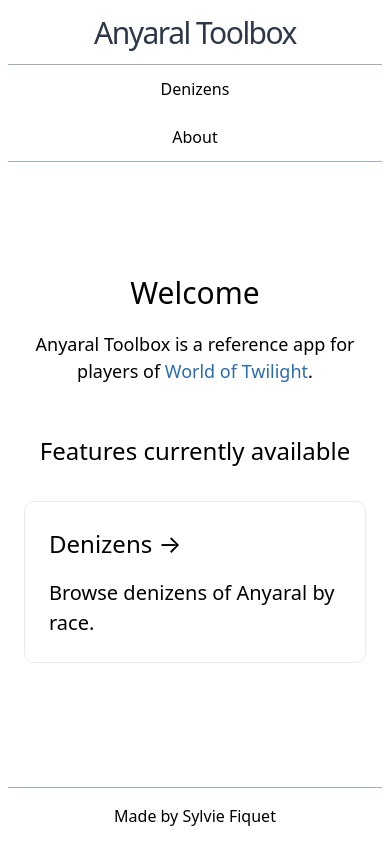
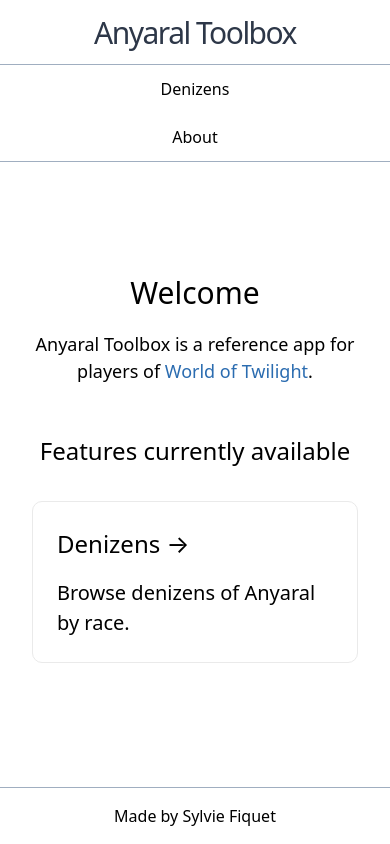
Before and after one commit to sfiquet/anyaral, a Next.js app: page / in a window 390 px wide. Built offline with nearby package versions, Linux system fonts and the light colour scheme.

Commit message:
improve layout

```diff
--- a/components/footer.js
+++ b/components/footer.js
@@ -1,9 +1,11 @@
 export default function Footer(){
   return (
     <footer className="w-full border-t border-solid border-gray-500 py-4 text-center">
-      <p>
-        Made by Sylvie Fiquet
-      </p>
+      <div className="max-w-3xl mx-auto px-4">
+        <p>
+          Made by Sylvie Fiquet
+        </p>
+      </div>
     </footer>
   )
 }
--- a/components/header.js
+++ b/components/header.js
@@ -5,9 +5,9 @@ export default function Header(){
     <header className="w-full border-b border-solid border-gray-500">
       <nav aria-label="Main" role="navigation" className="flex flex-wrap justify-center sm:justify-between items-center max-w-3xl mx-auto">
 
-          <a className="text-3xl text-gray-800 font-light tracking-tighter my-2" href="/">{appName}</a>
+          <a className="text-3xl text-gray-800 font-light tracking-tighter my-2 px-4" href="/">{appName}</a>
           <div hidden>Menu</div>
-          <ul className="w-full sm:w-auto flex flex-col sm:flex-row sm:space-x-4 border-t sm:border-0 border-solid border-gray-500">
+          <ul className="w-full sm:w-auto flex flex-col sm:flex-row sm:space-x-4 border-t sm:border-0 border-solid border-gray-500 sm:pr-4">
             <li><a className="justify-center text-current" href="/denizens/">Denizens</a></li>
             <li><a className="justify-center text-current" href="/about/">About</a></li>
           </ul>
--- a/components/layout.js
+++ b/components/layout.js
@@ -1,20 +1,19 @@
 import Meta from './meta'
 import Header from './header'
 import Footer from './footer'
-import styles from '../styles/Home.module.css'
 
 export default function Layout({ children }) {
   return (
-    <div className={styles.container}>
-      <Meta />
+    <div className="min-h-screen flex flex-col">
+        <Meta />
 
-      <Header />
+        <Header />
 
-      <main className={styles.main}>
-        {children}
-      </main>
+        <div className="flex-grow flex py-8 px-4">
+          {children}
+        </div>
 
-      <Footer />
+        <Footer />
     </div>
   )
 }
--- a/pages/about.js
+++ b/pages/about.js
@@ -1,16 +1,18 @@
+import { appName } from '../app.config.js'
 import Layout from '../components/layout'
 
 function About(){
   return (
     <Layout>
-      <div className="space-y-4">
+      <main className="max-w-3xl mx-auto space-y-4">
+        <h1 className="text-3xl">About {appName}</h1>
         <p>
           This site is a prototype for a <a href="http://worldoftwilight.com">World of Twilight</a> reference. Currently the purpose is to gather feedback on what players need.
         </p>
         <p>
           Please get in touch and tell me what works, what doesn't, and which new features would make it really special.
         </p>
-      </div>
+      </main>
     </Layout>
   );
 }
--- a/pages/index.js
+++ b/pages/index.js
@@ -5,6 +5,7 @@ import styles from '../styles/Home.module.css'
 export default function Home() {
   return (
     <Layout>
+      <main className="flex flex-col justify-center items-center max-w-3xl mx-auto">
         <h1 className="text-3xl text-center">
           Welcome
         </h1>
@@ -14,12 +15,13 @@ export default function Home() {
         </p>
 
         <h2 className="text-2xl text-center mt-12">Features currently available</h2>
-      <div className={styles.grid}>
+        <div className="flex justify-center items-center flex-wrap mt-4 w-full sm:w-auto flex-col sm:flex-row max-w-3xl">
           <a href="#" className={styles.card}>
             <h3>Denizens <span aria-hidden="true">&rarr;</span></h3>
             <p>Browse denizens of Anyaral by race.</p>
           </a>
         </div>
+      </main>
     </Layout>
   )
 }
--- a/styles/Home.module.css
+++ b/styles/Home.module.css
@@ -1,57 +1,3 @@
-.container {
-  min-height: 100vh;
-  padding: 0 0.5rem;
-  display: flex;
-  flex-direction: column;
-  justify-content: center;
-  align-items: center;
-}
-
-.main {
-  padding: 2rem 0;
-  flex: 1;
-  display: flex;
-  flex-direction: column;
-  justify-content: center;
-  align-items: center;
-}
-
-.title a {
-  color: #0070f3;
-  text-decoration: none;
-}
-
-.title a:hover,
-.title a:focus,
-.title a:active {
-  text-decoration: underline;
-}
-
-.title {
-  margin: 0;
-  line-height: 1.15;
-  font-size: 3rem;
-}
-
-.title,
-.description {
-  text-align: center;
-}
-
-.description {
-  line-height: 1.5;
-  font-size: 1.5rem;
-}
-
-.grid {
-  display: flex;
-  align-items: center;
-  justify-content: center;
-  flex-wrap: wrap;
-  max-width: 800px;
-  margin-top: 1rem;
-}
-
 .card {
   margin: 1rem;
   /*flex-basis: 45%;*/
@@ -82,10 +28,3 @@
   font-size: 1.25rem;
   line-height: 1.5;
 }
-
-@media (max-width: 600px) {
-  .grid {
-    width: 100%;
-    flex-direction: column;
-  }
-}
```
Lines whose indentation alone changed are shown as unchanged.
